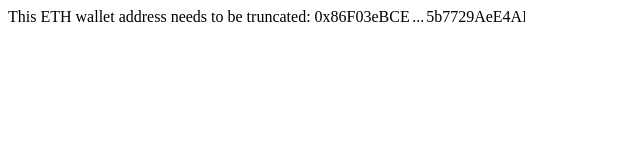
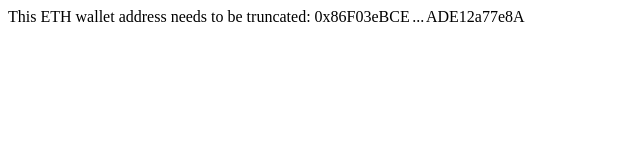
Before and after one commit to donnikitos/react-component-truncated, a React (Vite) app: page / in a window 1280 px wide. Shown: the top 160 px of the page, without its empty margins (0-640 px from the left). Built offline with nearby package versions, Linux system fonts and the light colour scheme.

Commit message:
more text alignment fixes

```diff
--- a/package.json
+++ b/package.json
@@ -1,6 +1,6 @@
 {
 	"name": "react-component-truncated",
-	"version": "0.0.4",
+	"version": "0.0.5",
 	"description": "Purely stylistic React.JS component to truncate long strings, like crypto addresses or tokens.",
 	"files": [
 		"dist"
--- a/src/components/Truncated/styles.module.scss
+++ b/src/components/Truncated/styles.module.scss
@@ -34,6 +34,9 @@
 			order: 3;
 
 			flex-grow: 1;
+
+			direction: rtl;
+			text-align: left;
 		}
 	}
 }
```
